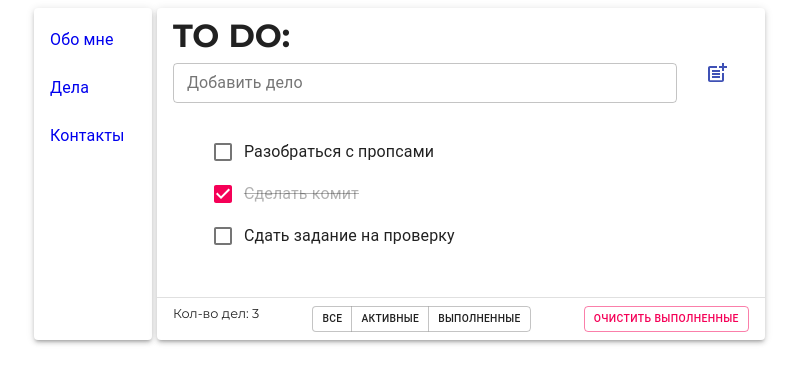
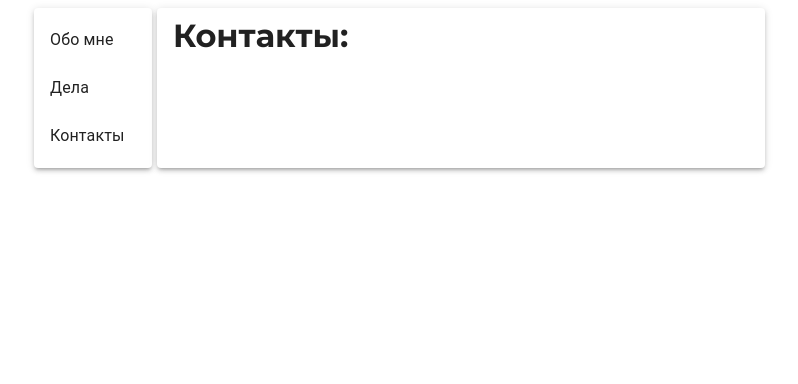
Before and after one commit to WebHeroSchool/todo-taa, a React (Create React App) app: page /contacts in a window 1280 px wide. Shown: the top 384 px of the page, without its empty margins (238-1036 px from the left). Built offline with nearby package versions, Linux system fonts and the light colour scheme.

Commit message:
added contacts page

```diff
--- a/src/components/App/App.jsx
+++ b/src/components/App/App.jsx
@@ -7,6 +7,7 @@ import {
 import Menu from '../Menu/Menu';
 import About from '../About/About';
 import Todo from '../Todo/Todo';
+import Contacts from '../Contacts/Contacts';
 
 
 const App = () => (
@@ -19,7 +20,7 @@ const App = () => (
 
         <Route path='/' exact component={About} />
         <Route path='/todo' component={Todo} />
-        <Route path='/contacts' component={Todo} />
+        <Route path='/contacts' component={Contacts} />
 
       </div>
 
--- /dev/null
+++ b/src/components/Contacts/Contacts.jsx
@@ -0,0 +1,16 @@
+import {
+  Paper,
+} from '@material-ui/core';
+import styles from './Contacts.module.css';
+
+const title = (<h1 className={ styles.title }>Контакты:</h1>);
+
+const Contacts = () => (
+  <Paper className={styles.paper} elevation={3} >
+    <div className={styles.indent}>
+      {title}
+    </div>
+  </Paper>
+);
+
+export default Contacts;
--- /dev/null
+++ b/src/components/Contacts/Contacts.module.css
@@ -0,0 +1,14 @@
+.indent {
+  padding: .5em 1em;
+  margin: 0;
+}
+
+.title {
+  font-weight: 700;
+  margin: 0;
+}
+
+.paper {
+  margin: 0 auto;
+  width: 38em;
+}
--- a/src/components/Menu/Menu.jsx
+++ b/src/components/Menu/Menu.jsx
@@ -28,9 +28,11 @@ const Menu = () => {
   return (
     <Paper className={styles.menu} elevation={3} >
       <MenuList>
+        <nav>
 
           <Link className={styles.link} to='/'>
             <ListItem
+              className={styles['Mui-selected']}
               button
               selected={selectedIndex === 1}
               onClick={event => handleListItemClick(event, 1)}
@@ -59,6 +61,7 @@ const Menu = () => {
             </ListItem>
           </Link>
 
+        </nav>
       </MenuList>
     </Paper>
   );
--- a/src/components/Menu/Menu.module.css
+++ b/src/components/Menu/Menu.module.css
@@ -3,5 +3,6 @@
 }
 
 .link {
-  text-decoration: none;
+  text-decoration: unset;
+  color: unset;
 }
```
Lines whose indentation alone changed are shown as unchanged.
